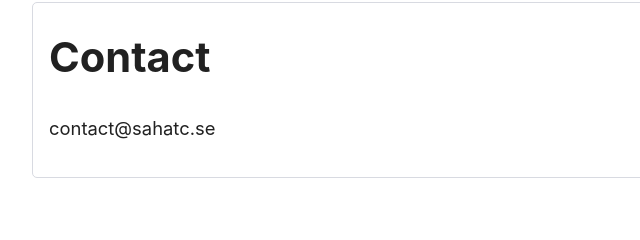
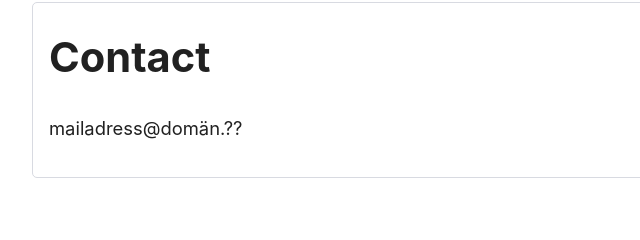
Before and after one commit to johanlamm/johanlamm.github.io, a plain HTML site: page contact.html in a window 1280 px wide. Shown: the part 124-364 px from the top of the page, 248-888 px from the left. Drawn offline with Linux system fonts and the light colour scheme; a web font is replaced by a local one.

Commit message:
Update contact.html

```diff
--- a/contact.html
+++ b/contact.html
@@ -32,7 +32,7 @@
       <!-- It contains an article -->
       <article>
 		<h2>Contact</h2>
-			<p>contact@sahatc.se</p>
+			<p>mailadress@domän.??</p>
       </article>
 
     </main>
```
